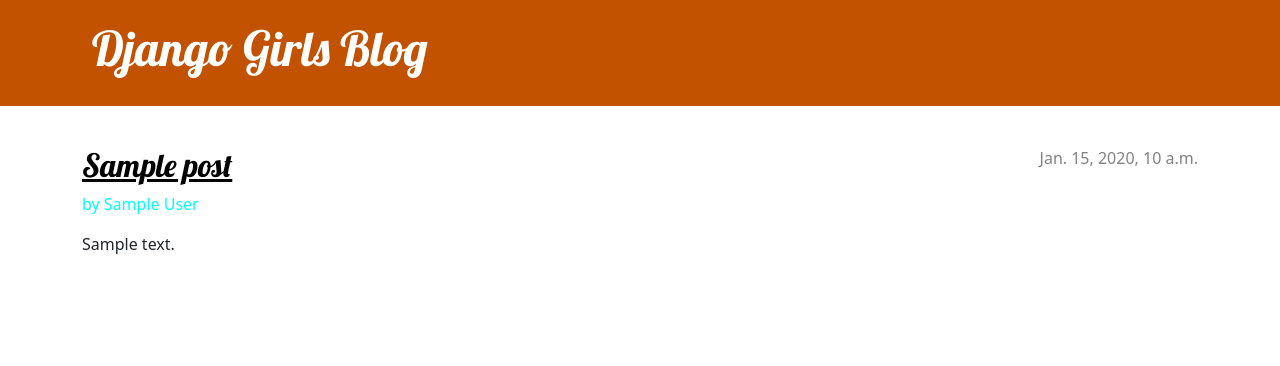
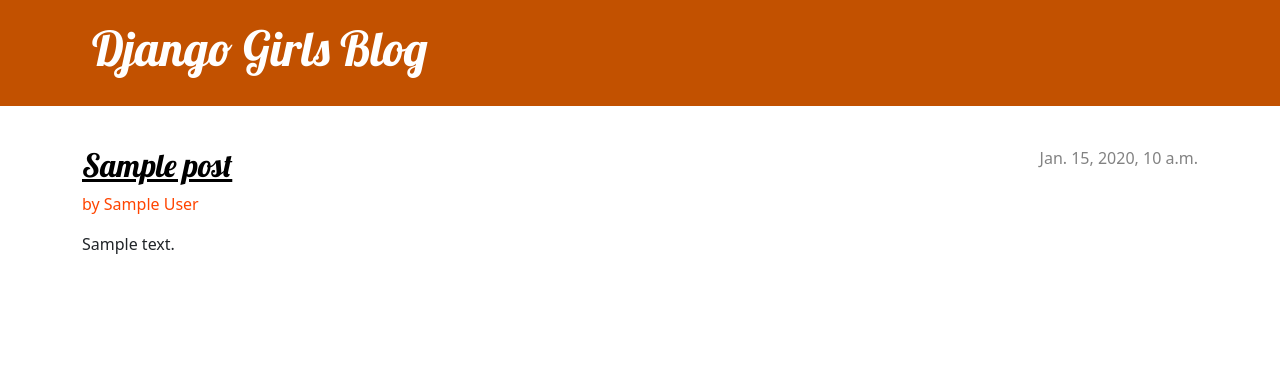
Before and after one commit to Bermet777/Neobis_DjangoGirls_Project, a Django app: template blog/templates/blog/post_list.html in a window 1280 px wide. Shown: the top 366 px of the page. Run offline with Django 4.2, Linux system fonts and the light colour scheme; the template is opened without the code that fills it: most values are stand-ins (such as "Sample title", 1, 10 or a date in 2020).

Commit message:
css changes

```diff
--- a/blog/static/css/blog.css
+++ b/blog/static/css/blog.css
@@ -70,5 +70,5 @@ h4 {
 }
 
 .author {
-    color:aqua;
+    color:orangered;
 }
```
